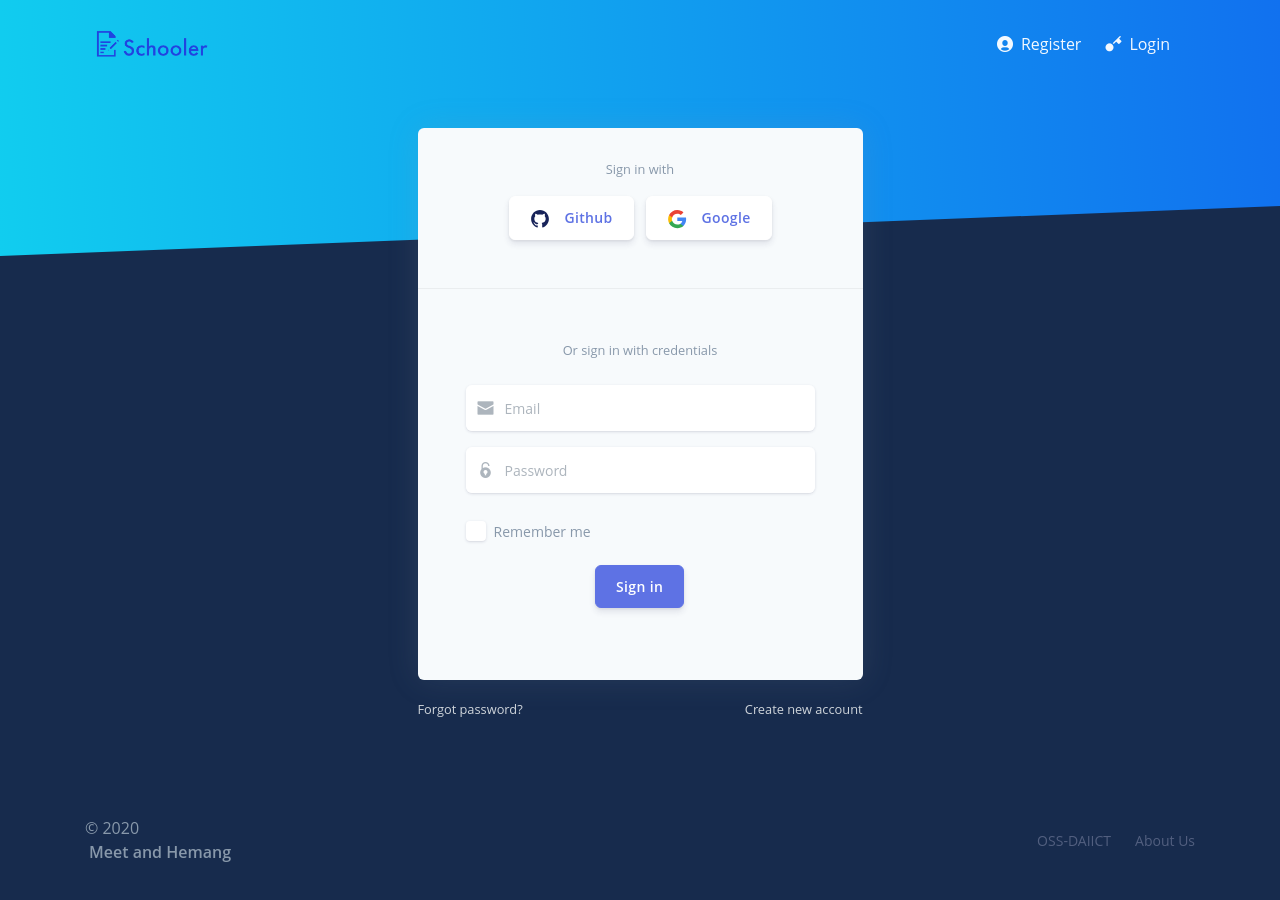
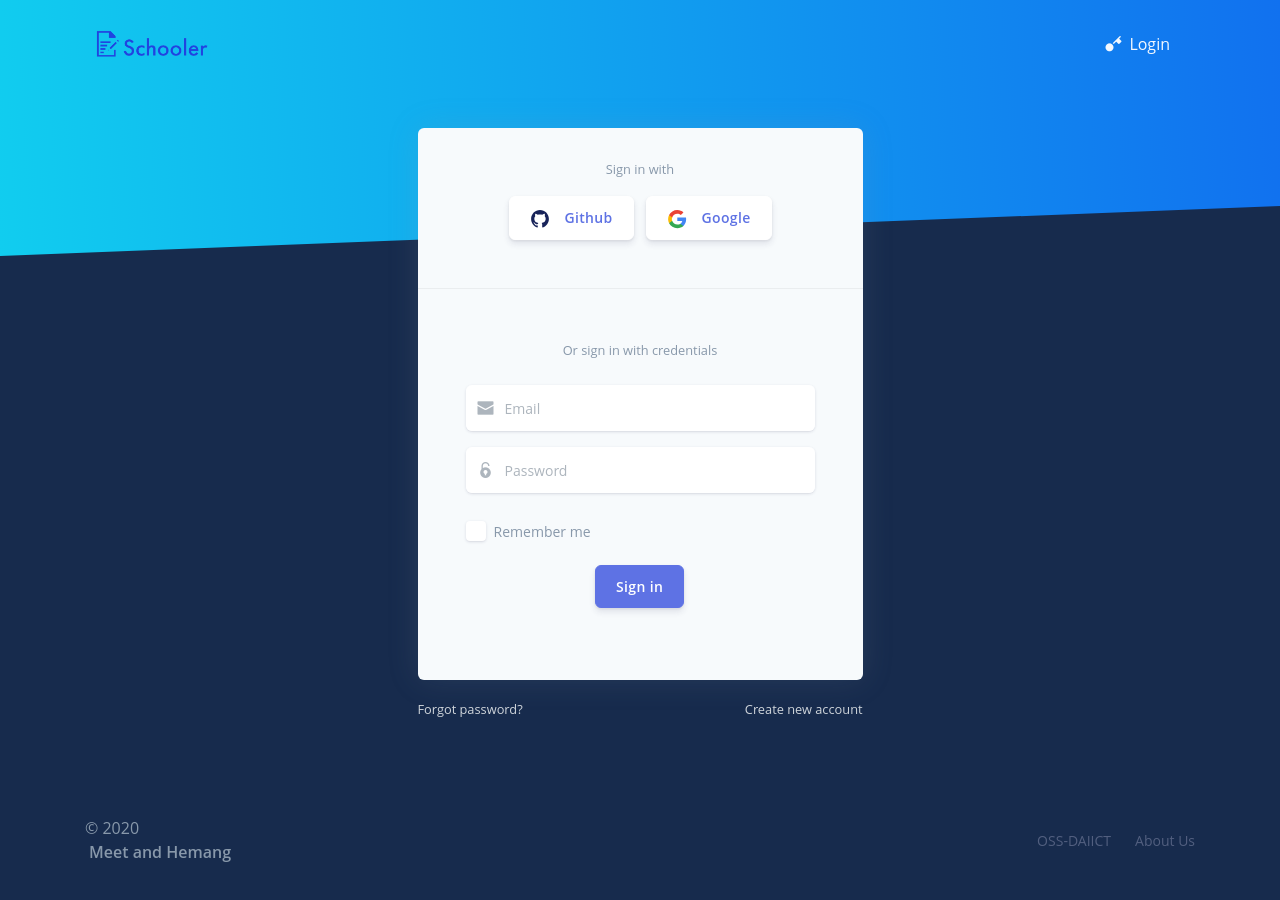
Before and after one commit to meet59patel/schooler, a React (Create React App) app: page /auth/login in a window 1280 px wide. Shown: the top 900 px of the page. Built offline with nearby package versions, Linux system fonts and the light colour scheme; what react-google-maps would draw is missing.

Commit message:
commit on removal of Register buttons and fiunctionalities

```diff
--- a/src/components/Navbars/AuthNavbar.js
+++ b/src/components/Navbars/AuthNavbar.js
@@ -51,7 +51,7 @@ class AdminNavbar extends React.Component {
                 </Row>
               </div>
               <Nav className="ml-auto" navbar>
-                <NavItem>
+                {/*<NavItem>
                   <NavLink
                     className="nav-link-icon"
                     to="/auth/register"
@@ -59,7 +59,7 @@ class AdminNavbar extends React.Component {
                     <i className="ni ni-circle-08" />
                     <span className="nav-link-inner--text">Register</span>
                   </NavLink>
-                </NavItem>
+                </NavItem>*/}
                 <NavItem>
                   <NavLink
                     className="nav-link-icon"
--- a/src/routes.js
+++ b/src/routes.js
@@ -1,7 +1,6 @@
 import Index from "./views/Index.js";
 import Profile from "./views/examples/Profile.js";
 import Maps from "./views/examples/Maps.js";
-import Register from "./views/examples/Register.js";
 import Login from "./views/examples/Login.js";
 import Tables from "./views/examples/Tables.js";
 import Icons from "./views/examples/Icons.js";
@@ -48,13 +47,6 @@ var routes = [
     icon: "ni ni-key-25 text-info",
     component: Login,
     layout: "/auth"
-  },
-  {
-    path: "/register",
-    name: "Register",
-    icon: "ni ni-circle-08 text-pink",
-    component: Register,
-    layout: "/auth"
   }
 ];
 export default routes;
```
